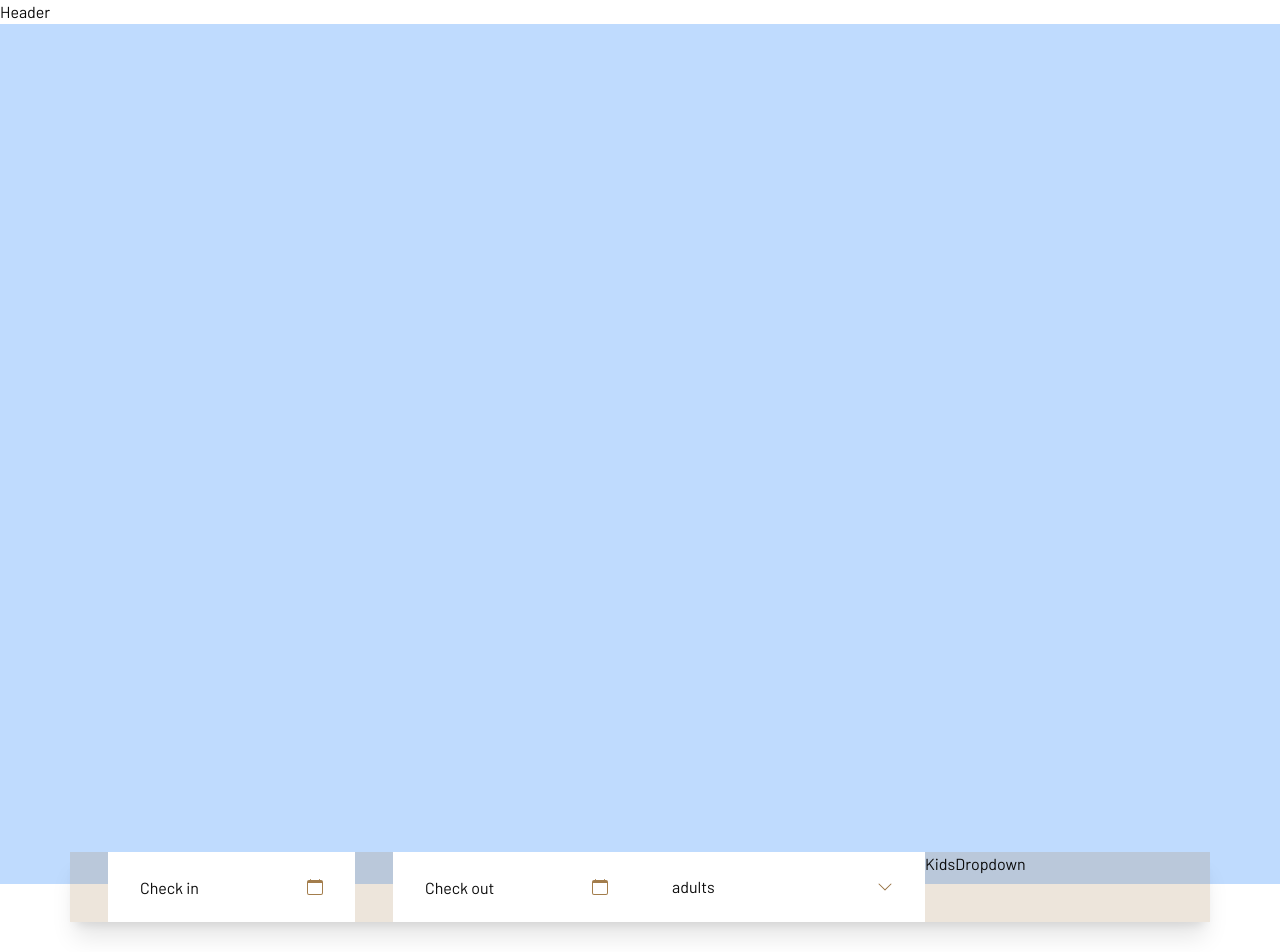
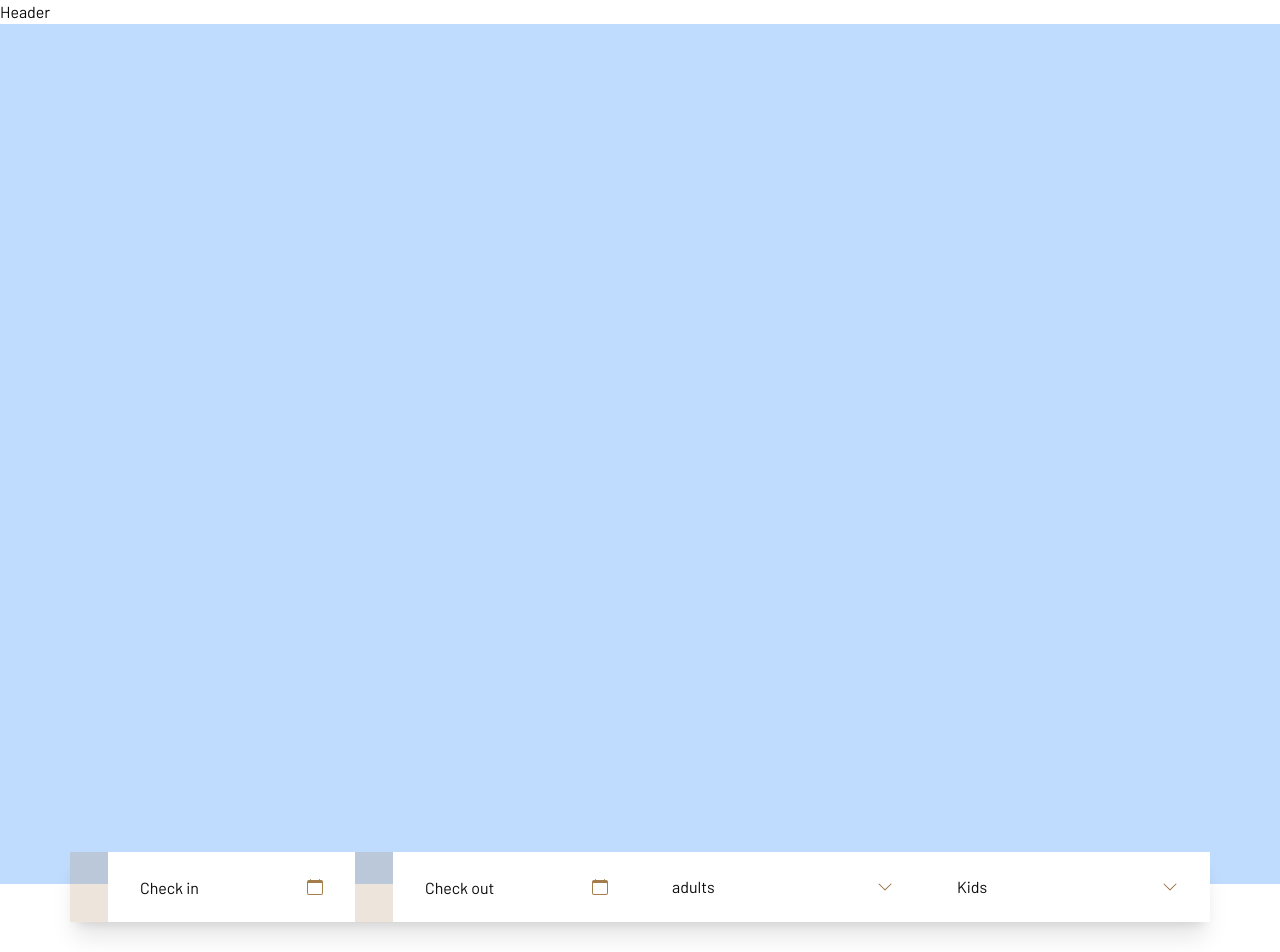
Before and after one commit to abdulkareemm/Hotel, a React (Create React App) app: page / in a window 1280 px wide. Shown: the top 952 px of the page. Built offline with nearby package versions, Linux system fonts and the light colour scheme; a web font is replaced by a local one.

Commit message:
Kids components

```diff
--- a/src/components/KidsDropdown.jsx
+++ b/src/components/KidsDropdown.jsx
@@ -1,7 +1,48 @@
-import React from 'react';
+import React, { useContext } from "react";
+// room context
+import { RoomContext } from "../context/RoomProvider";
 
+// headLess ui menu
+import { Menu } from "@headlessui/react";
+
+// react
+import { BsChevronDown } from "react-icons/bs";
+
+const lis = [
+  { name: "0 Kids" },
+  { name: "1 Kids" },
+  { name: "2 Kids" },
+  { name: "3 Kids" },
+  { name: "4 Kids" },
+];
 const KidsDropdown = () => {
-  return <div>KidsDropdown</div>;
+  return (
+    <Menu as="div" className="w-full h-full bg-white relative">
+      {/* btn */}
+      <Menu.Button className="w-full h-full flex items-center justify-between px-8">
+        Kids
+        <BsChevronDown className="text-base text-accent-hover" />
+      </Menu.Button>
+
+      {/* items */}
+      <Menu.Items
+        as="ul"
+        className="bg-white absolute w-full flex flex-col z-40"
+      >
+        {lis.map((li, idx) => {
+          return (
+            <Menu.Item
+              as="li"
+              key={idx}
+              className="border-b last-of-type:border-b-0 h-12 hover:bg-accent hover:text-white w-full flex justify-center items-center cursor-pointer"
+            >
+              {li.name}
+            </Menu.Item>
+          );
+        })}
+      </Menu.Items>
+    </Menu>
+  );
 };
 
 export default KidsDropdown;
```
